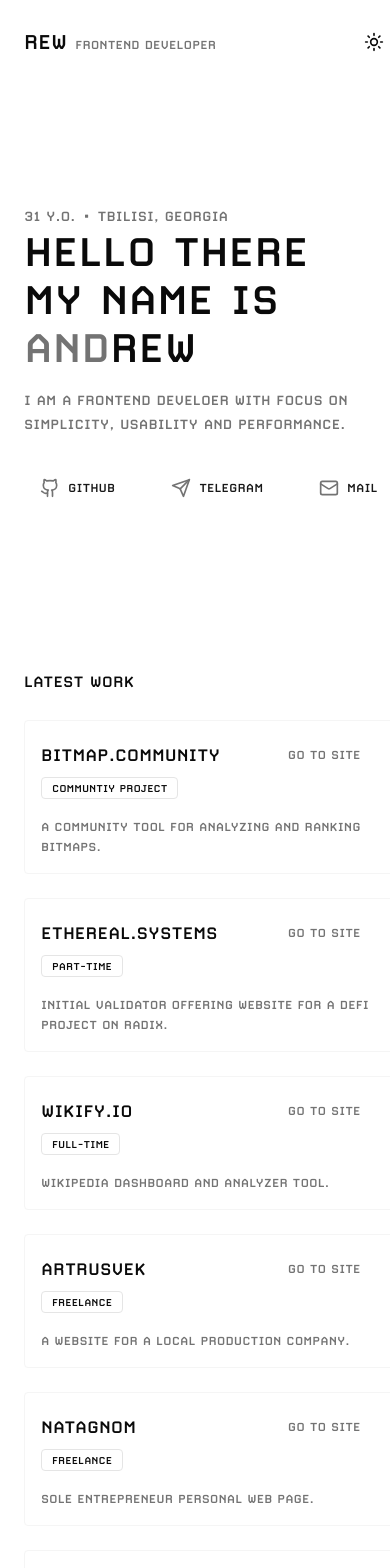
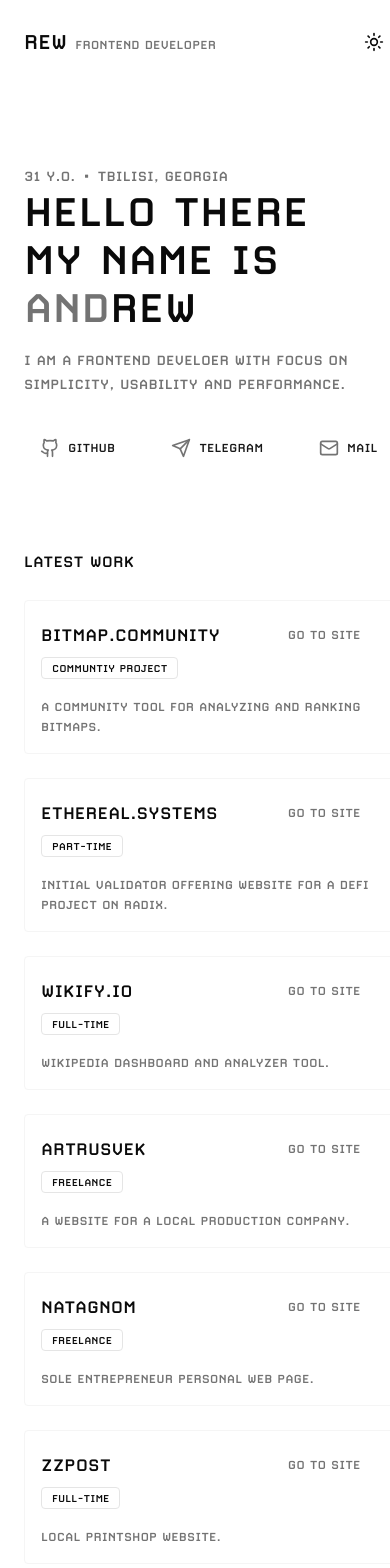
Before and after one commit to moledart/moledart.dev, a Next.js app: page / in a window 390 px wide. Shown: the top 1568 px of the page. Built offline with nearby package versions, Linux system fonts and the light colour scheme.

Commit message:
mobile spacing

```diff
--- a/app/page.tsx
+++ b/app/page.tsx
@@ -9,7 +9,7 @@ import EmploymentCard from "@/components/jobCard";
 export default function Home() {
   return (
     <main className="grid py-10 px-6">
-      <section className="py-20">
+      <section className="py-10 md:py-20">
         <div className="flex items-center text-base text-muted-foreground gap-2">
           <p>31 y.o.</p>
           &bull;
@@ -38,7 +38,7 @@ export default function Home() {
           ))}
         </div>
       </section>
-      <section className="py-20">
+      <section className="py-10 md:py-20">
         <h2 className="mb-6">Latest work</h2>
         <div className="grid grid-cols-1 md:grid-cols-2 gap-6">
           {projects.map((project) => (
@@ -46,7 +46,7 @@ export default function Home() {
           ))}
         </div>
       </section>
-      <section className="py-20">
+      <section className="py-10 md:py-20">
         <h2 className="mb-6">Employment history</h2>
         <div className="grid grid-cols-1 gap-6">
           {employment.map((job) => (
@@ -54,7 +54,7 @@ export default function Home() {
           ))}
         </div>
       </section>
-      <section className="py-20">
+      <section className="py-10 md:py-20">
         <h2 className="mb-6">Education</h2>
         <span className="text-muted-foreground text-sm">09 - 14</span>
         <h3 className="text-xl">Bachelor of Economics</h3>
```
